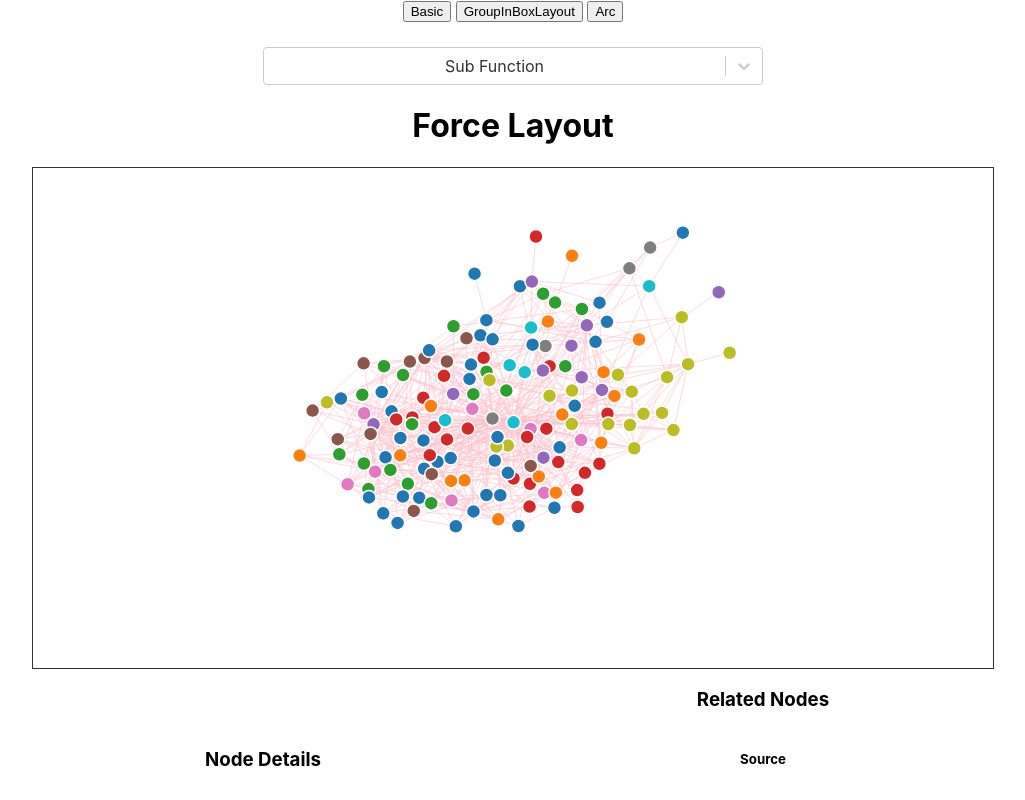
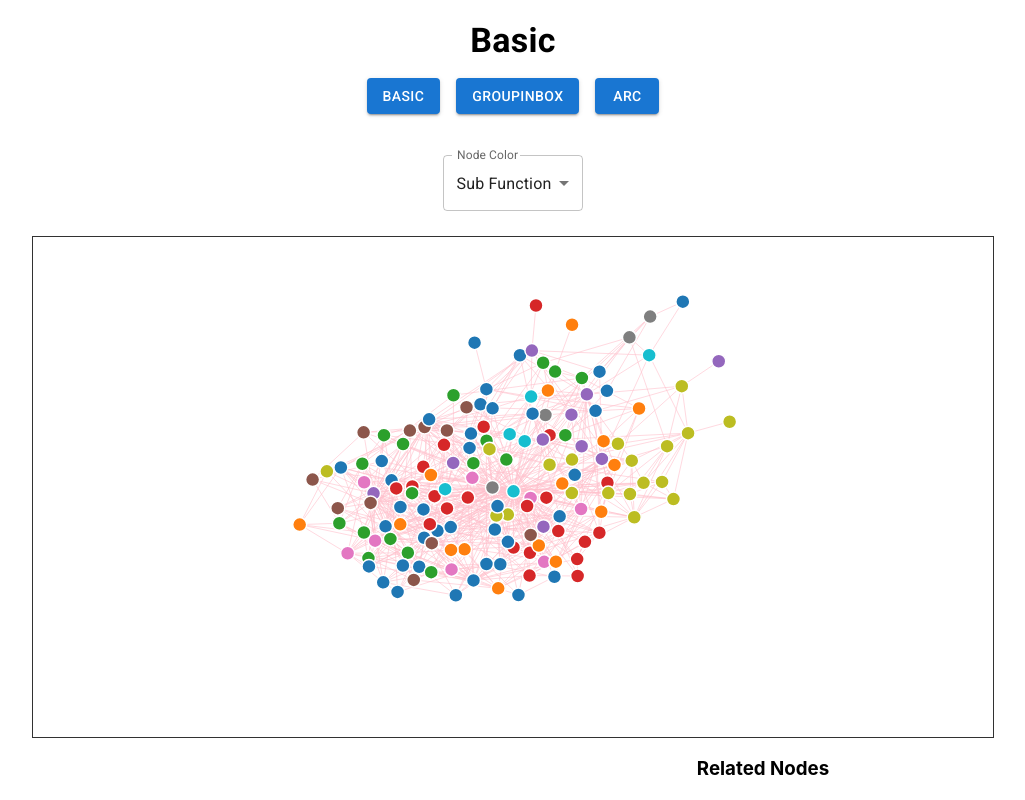
Before and after one commit to thedineshbabu/d3forcegraph, a React (Create React App) app: page / in a window 1280 px wide. Shown: the top 800 px of the page, without its empty margins (127-1152 px from the left). Built offline with nearby package versions, Linux system fonts and the light colour scheme.

Commit message:
Filter added

```diff
--- a/package.json
+++ b/package.json
@@ -3,6 +3,10 @@
   "version": "0.1.0",
   "private": true,
   "dependencies": {
+    "@emotion/react": "^11.6.0",
+    "@emotion/styled": "^11.6.0",
+    "@mui/icons-material": "^5.1.1",
+    "@mui/material": "^5.1.1",
     "@testing-library/jest-dom": "^5.11.4",
     "@testing-library/react": "^11.1.0",
     "@testing-library/user-event": "^12.1.10",
--- a/public/index.html
+++ b/public/index.html
@@ -11,6 +11,14 @@
     />
     <link rel="apple-touch-icon" href="%PUBLIC_URL%/logo192.png" />
     <link rel="manifest" href="%PUBLIC_URL%/manifest.json" />
+    <link
+      rel="stylesheet"
+      href="https://fonts.googleapis.com/css?family=Roboto:300,400,500,700&display=swap"
+    />
+    <link
+      rel="stylesheet"
+      href="https://fonts.googleapis.com/icon?family=Material+Icons"
+    />
     <title>D3 Graph</title>
   </head>
   <body>
--- a/src/App.css
+++ b/src/App.css
@@ -1,5 +1,6 @@
 .App {
   text-align: center;
+  margin-top: 20px;
 }
 
 .App-logo {
--- a/src/App.js
+++ b/src/App.js
@@ -3,24 +3,41 @@ import ForceLayout from "./Components/ForceLayout";
 import GroupInBoxLayout from "./Components/GroupInBoxLayout";
 import React, { useState } from "react";
 import ArcLayout from "./Components/ArcLayout";
+import Stack from "@mui/material/Stack";
+import Button from "@mui/material/Button";
+import Typography from "@mui/material/Typography";
 
 function App() {
   const [layout, setLayout] = useState("Basic");
 
   return (
     <div className="App">
-      <div className="btnContainer">
-        <button onClick={() => setLayout("Basic")}>Basic</button>{" "}
-        <button onClick={() => setLayout("GroupInBoxLayout")}>
-          GroupInBoxLayout
-        </button>{" "}
-        <button onClick={() => setLayout("ArcLayout")}>Arc</button>
-      </div>
-      {layout === "Basic" && <ForceLayout width={960} height={500} />}
-      {layout === "GroupInBoxLayout" && (
-        <GroupInBoxLayout width={1024} height={768} />
-      )}
-      {layout === "ArcLayout" && <ArcLayout width={960} height={500} />}
+      <Stack direction="column" spacing={2} alignItems="center">
+        <Typography variant="h4">
+          <b>{layout}</b>
+        </Typography>
+        <Stack
+          spacing={2}
+          direction="row"
+          alignItems="center"
+          justifyContent="center"
+        >
+          <Button variant="contained" onClick={() => setLayout("Basic")}>
+            Basic
+          </Button>
+          <Button variant="contained" onClick={() => setLayout("GroupInBox")}>
+            GroupInBox
+          </Button>
+          <Button variant="contained" onClick={() => setLayout("Arc")}>
+            Arc
+          </Button>
+        </Stack>
+        {layout === "Basic" && <ForceLayout width={960} height={500} />}
+        {layout === "GroupInBox" && (
+          <GroupInBoxLayout width={1024} height={768} />
+        )}
+        {layout === "Arc" && <ArcLayout width={960} height={500} />}
+      </Stack>
     </div>
   );
 }
--- a/src/Components/ForceLayout.js
+++ b/src/Components/ForceLayout.js
@@ -1,6 +1,11 @@
 import React, { useState, useEffect, useRef } from "react";
 import * as d3 from "d3";
-import Select from "react-select";
+import Box from "@mui/material/Box";
+import InputLabel from "@mui/material/InputLabel";
+import MenuItem from "@mui/material/MenuItem";
+import FormControl from "@mui/material/FormControl";
+import Select from "@mui/material/Select";
+// import Typography from "@mui/material/Typography";
 import sampleData from "./sampleData.json";
 
 const ForceLayout = (props) => {
@@ -22,12 +27,12 @@ const ForceLayout = (props) => {
     alignSelf: "center",
   };
 
-  const options = [
-    { value: "subFunction", label: "Sub Function" },
-    { value: "level", label: "Level" },
-    { value: "subLevel", label: "Sub Level" },
-    { value: "grade", label: "Grade" },
-  ];
+  // const options = [
+  //   { value: "subFunction", label: "Sub Function" },
+  //   { value: "level", label: "Level" },
+  //   { value: "subLevel", label: "Sub Level" },
+  //   { value: "grade", label: "Grade" },
+  // ];
 
   useEffect(() => {
     const { width, height } = props;
@@ -179,22 +184,30 @@ const ForceLayout = (props) => {
       <div style={{ display: "flex", justifyContent: "center" }}>
         <div
           style={{
-            width: "500px",
             alignSelf: "center",
             marginTop: "25px",
+            marginBottom: "25px",
             flexDirection: "row",
           }}
         >
-          <Select
-            id="nodeColor"
-            options={options}
-            defaultValue={options[0]}
-            onChange={(e) => setNodeColor(e.value)}
-          />
+          <Box sx={{ minWidth: 120 }}>
+            <FormControl fullWidth>
+              <InputLabel id="demo-simple-select-label">Node Color</InputLabel>
+              <Select
+                labelId="demo-simple-select-label"
+                id="demo-simple-select"
+                value={nodeColor}
+                label="NodeColor"
+                onChange={(e) => setNodeColor(e.target.value)}
+              >
+                <MenuItem value="subFunction">Sub Function</MenuItem>
+                <MenuItem value="level">Level</MenuItem>
+                <MenuItem value="Sub Level">Sub Level</MenuItem>
+                <MenuItem value="graph">Graph</MenuItem>
+              </Select>
+            </FormControl>
+          </Box>
         </div>
-      </div>
-      <div>
-        <h1>Force Layout</h1>
       </div>
       <div ref={myContainer} style={style} />
       <div style={{ display: "flex", justifyContent: "center" }}>
--- a/src/Components/GroupInBoxLayout.js
+++ b/src/Components/GroupInBoxLayout.js
@@ -1,12 +1,21 @@
 import React, { useState, useEffect, useRef } from "react";
 import * as d3 from "d3";
-import Select from "react-select";
+// import Select from "react-select";
 import sampleData from "./sampleData.json";
 // import sampleData from "./oldData.json";
 import forceInABox from "./forceInABox";
 import "./GroupInBoxLayout.css";
 import { subFunctions, getGraphData } from "./Helper";
 import MultiSelect from "./MultiSelect";
+import Box from "@mui/material/Box";
+import InputLabel from "@mui/material/InputLabel";
+import MenuItem from "@mui/material/MenuItem";
+import FormControl from "@mui/material/FormControl";
+import Select from "@mui/material/Select";
+// import Typography from "@mui/material/Typography";
+import FormGroup from "@mui/material/FormGroup";
+import FormControlLabel from "@mui/material/FormControlLabel";
+import Checkbox from "@mui/material/Checkbox";
 
 const GroupInBoxLayout = (props) => {
   const myContainer = useRef(null);
@@ -33,7 +42,7 @@ const GroupInBoxLayout = (props) => {
 
   const { width, height } = props;
 
-  const [graphType, setGraphType] = useState("treemap");
+  const [graphType, setGraphType] = useState("force");
 
   const [drawTemplate, setDrawTemplate] = useState(false);
 
@@ -46,35 +55,35 @@ const GroupInBoxLayout = (props) => {
   const [selectedSubFunction, setSelectedSubFunction] =
     useState(subFunctionOptions);
 
-  const options = [
-    { value: "force", label: "Force" },
-    { value: "treemap", label: "Tree Map" },
-  ];
+  // const options = [
+  //   { value: "force", label: "Force" },
+  //   { value: "treemap", label: "Tree Map" },
+  // ];
 
-  const nodeColors = [
-    { value: "subFunction", label: "Sub Function" },
-    { value: "level", label: "Level" },
-    { value: "subLevel", label: "Sub Level" },
-    { value: "grade", label: "Grade" },
-  ];
+  // const nodeColors = [
+  //   { value: "subFunction", label: "Sub Function" },
+  //   { value: "level", label: "Level" },
+  //   { value: "subLevel", label: "Sub Level" },
+  //   { value: "grade", label: "Grade" },
+  // ];
 
   const [nodeColor, setNodeColor] = useState("subFunction");
 
-  const [selectedNodeColor, setSelectedNodeColor] = useState(nodeColors[0]);
+  // const [selectedNodeColor, setSelectedNodeColor] = useState("subFunction");
 
-  const [selectedOption, setSelectedOption] = useState(options[1]);
+  // const [selectedOption, setSelectedOption] = useState(options[1]);
 
   const [data, setData] = useState(getGraphData(subFunctions(), sampleData));
 
-  const handleOptionChange = (selectedOption) => {
-    setSelectedOption(selectedOption);
-    setGraphType(selectedOption.value);
-  };
+  // const handleOptionChange = (selectedOption) => {
+  //   setSelectedOption(selectedOption);
+  //   setGraphType(selectedOption.value);
+  // };
 
-  const handleNodeColorChange = (selectedOption) => {
-    setSelectedNodeColor(selectedOption);
-    setNodeColor(selectedOption.value);
-  };
+  // const handleNodeColorChange = (selectedOption) => {
+  //   setSelectedNodeColor(selectedOption);
+  //   setNodeColor(selectedOption.value);
+  // };
 
   const style = {
     width,
@@ -263,16 +272,16 @@ const GroupInBoxLayout = (props) => {
         flexDirection: "column",
       }}
     >
-      <div style={{ display: "flex", justifyContent: "center" }}>
-        <div>
-          <h1>Group In Box Layout</h1>
-        </div>
-      </div>
+      {/* <Box>
+        <Typography variant="h4">Group In Box Layout</Typography>
+      </Box> */}
+
       <div
         style={{
           display: "flex",
           justifyContent: "space-around",
           marginBottom: "25px",
+          marginTop: "25px",
         }}
       >
         <div
@@ -282,11 +291,26 @@ const GroupInBoxLayout = (props) => {
             flexDirection: "row",
           }}
         >
-          <Select
+          {/* <Select
             value={selectedOption}
             onChange={handleOptionChange}
             options={options}
-          />
+          /> */}
+          <Box sx={{ minWidth: 120 }}>
+            <FormControl fullWidth>
+              <InputLabel id="graph-select-label">Graph Type</InputLabel>
+              <Select
+                labelId="graph-select-label"
+                id="graph-select"
+                value={graphType}
+                label="Graph Type"
+                onChange={(e) => setGraphType(e.target.value)}
+              >
+                <MenuItem value="force">Force</MenuItem>
+                <MenuItem value="treemap">Tree Map</MenuItem>
+              </Select>
+            </FormControl>
+          </Box>
         </div>
         <div
           style={{
@@ -295,11 +319,23 @@ const GroupInBoxLayout = (props) => {
             flexDirection: "row",
           }}
         >
+          <Box sx={{ minWidth: 120 }}>
+            <FormControl fullWidth>
+              <InputLabel id="group-select-label">Grouping</InputLabel>
               <Select
-            value={selectedNodeColor}
-            onChange={handleNodeColorChange}
-            options={nodeColors}
-          />
+                labelId="group-select-label"
+                id="group-select"
+                value={nodeColor}
+                label="Grouping"
+                onChange={(e) => setNodeColor(e.target.value)}
+              >
+                <MenuItem value="subFunction">Sub Function</MenuItem>
+                <MenuItem value="level">Level</MenuItem>
+                <MenuItem value="subLevel">Sub Level</MenuItem>
+                <MenuItem value="grade">Grade</MenuItem>
+              </Select>
+            </FormControl>
+          </Box>
         </div>
         <div
           style={{
@@ -308,12 +344,17 @@ const GroupInBoxLayout = (props) => {
             flexDirection: "row",
           }}
         >
-          <input
-            type="checkbox"
+          <FormGroup>
+            <FormControlLabel
+              control={
+                <Checkbox
                   checked={drawTemplate}
                   onChange={(e) => setDrawTemplate(e.target.checked)}
                 />
-          <label>Draw Template</label>
+              }
+              label="Draw Template"
+            />
+          </FormGroup>
         </div>
         <div
           style={{
@@ -322,12 +363,19 @@ const GroupInBoxLayout = (props) => {
             flexDirection: "row",
           }}
         >
-          <input
-            type="checkbox"
+          {drawTemplate && (
+            <FormGroup>
+              <FormControlLabel
+                control={
+                  <Checkbox
                     checked={showTitle}
                     onChange={(e) => setShowTitle(e.target.checked)}
                   />
-          <label>Show Title</label>
+                }
+                label="Show Title"
+              />
+            </FormGroup>
+          )}
         </div>
       </div>
       <div
```
Also changed, not shown: 1 other file (tests, documents, lock files or other folders). Lines whose indentation alone changed are shown as unchanged.
